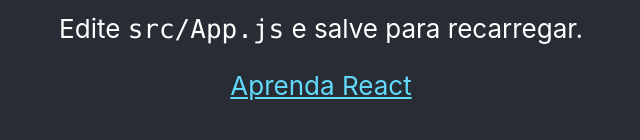
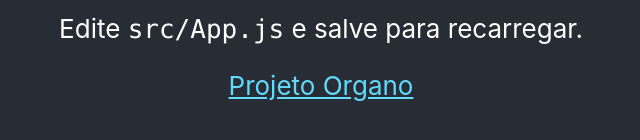
Before and after one commit to juancarlomartins/Projeto-organo, a React (Create React App) app: page / in a window 1280 px wide. Shown: the part 516-656 px from the top of the page, without its empty margins (319-959 px from the left). Built offline with nearby package versions, Linux system fonts and the light colour scheme.

Commit message:
Começando desenvolvimento do projeto

```diff
--- a/src/App.js
+++ b/src/App.js
@@ -15,7 +15,7 @@
           target="_blank"
           rel="noopener noreferrer"
         >
-          Aprenda React
+          Projeto Organo
         </a>
       </header>
     </div>
```
